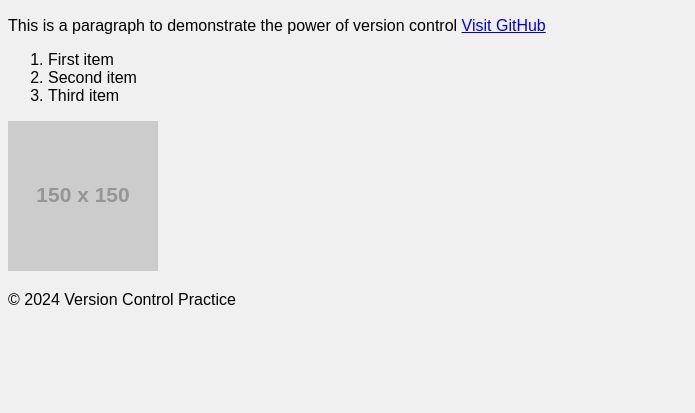
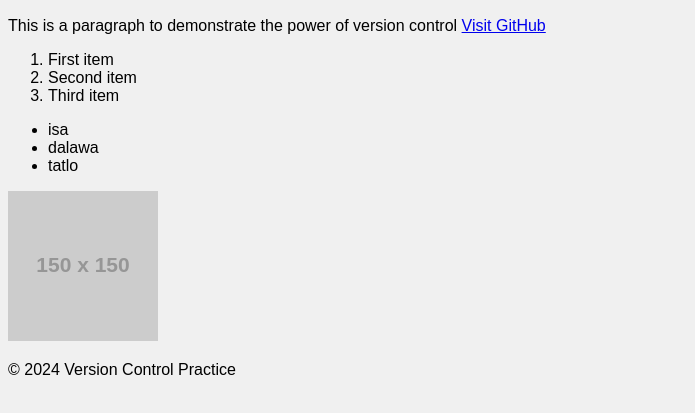
Before and after one commit to wisanjilu/AN32-Orteza-MA1, a plain HTML site: page index.html in a window 1280 px wide. Shown: the part 111-524 px from the top of the page, without its empty margins (0-695 px from the left). Drawn offline with Linux system fonts and the light colour scheme; placeholder pictures from the web are drawn by us.

Commit message:
Commit 11: Add section

```diff
--- a/index.html
+++ b/index.html
@@ -20,6 +20,14 @@
             <li>Third item</li>
         </ol>
 
+        <section>
+            <ul>
+                <li>isa</li>
+                <li>dalawa</li>
+                <li>tatlo</li>
+            </ul>
+        </section>
+
         <img src="https://via.placeholder.com/150" alt="Placeholder Image">
     </body>
     <footer>
```
